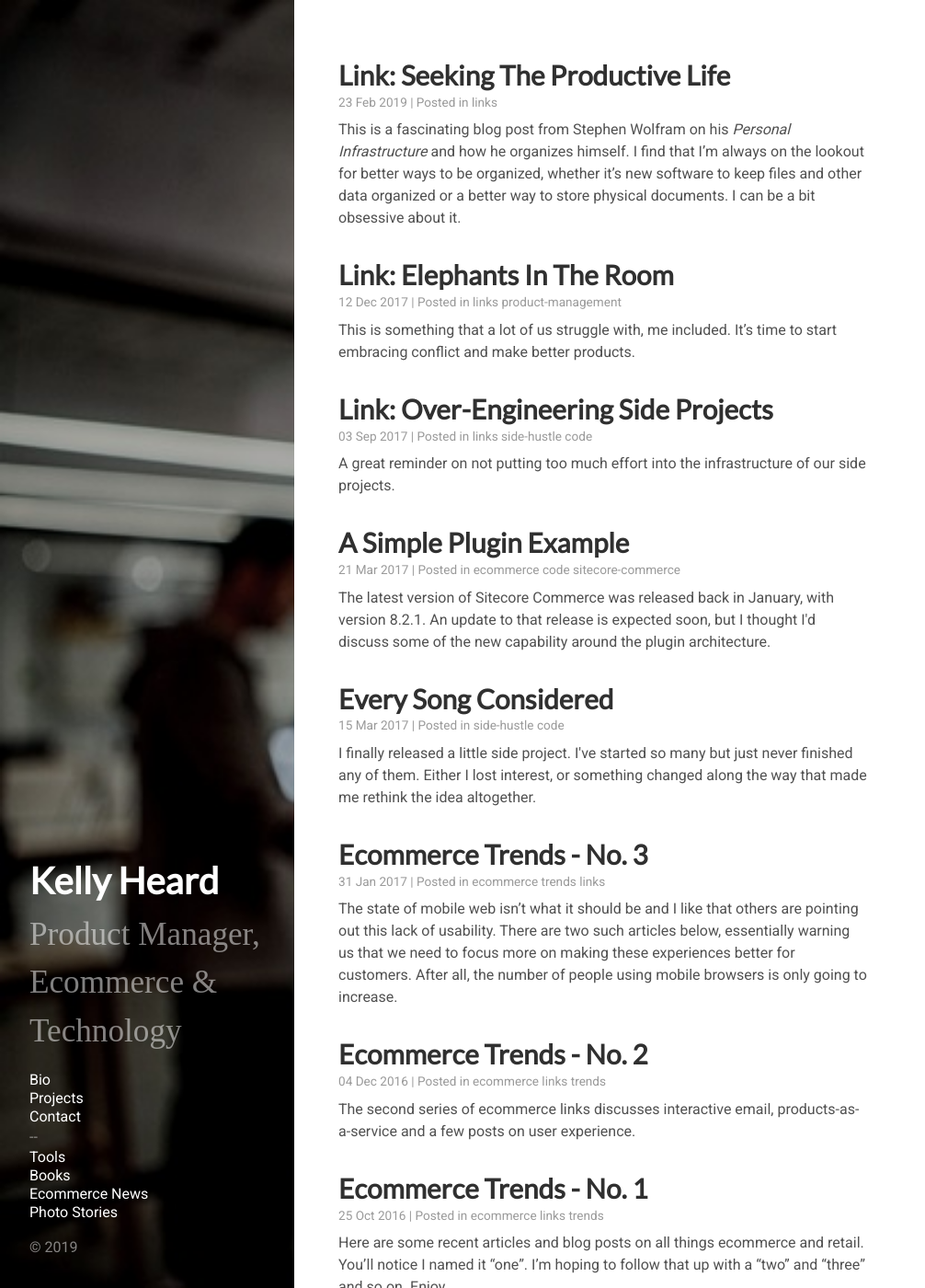
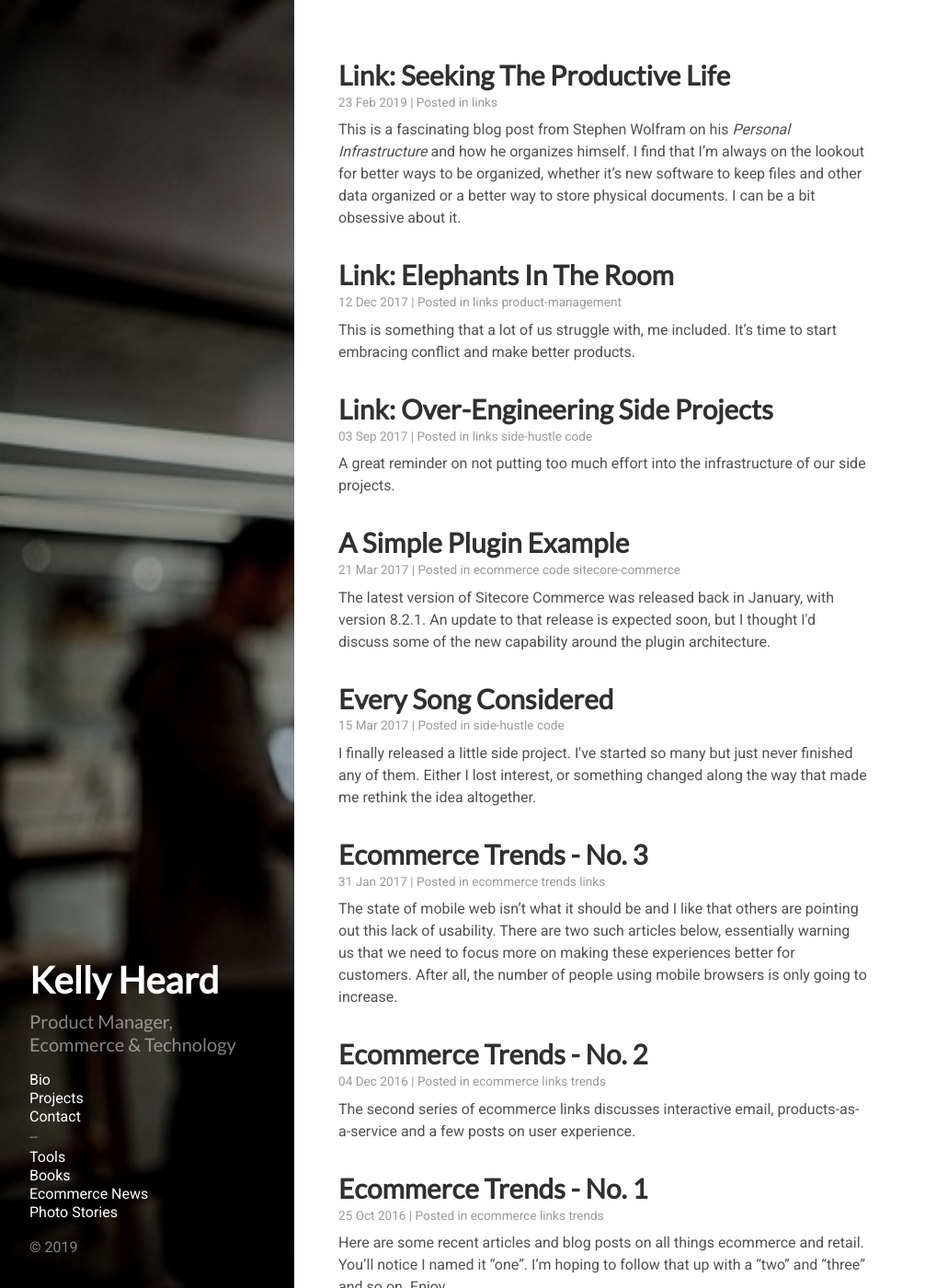
Before and after one commit to heardk/heardk.github.io, a Jekyll site: the page built from index.html, in a window 1280 px wide and 1400 px high. Shown: the whole window at 92% size, without its empty margins (0-1006 px from the left). Built offline with Jekyll 4.4.1, drawn with Linux system fonts in a browser that asks for light colours; the list of posts is cut into pages by our own code.

Commit message:
Update app.css

```diff
--- a/public/css/app.css
+++ b/public/css/app.css
@@ -22,8 +22,8 @@ h1 {
   }
 
 .sidebar-about .lead {
- 	font-family: 'Merriweather', serif;
-  	font-size: 2.2rem;
+    font-family: 'Lato', sans-serif;
+    line-height: 25px;
 }
 
 .related-posts h3 {
@@ -116,7 +116,7 @@ input, textarea, button {
     font-size: smaller;
 }
 
-.bookImg {
+.bookImg img {
     height: 150px;
     width: auto;
     float: left;
```
